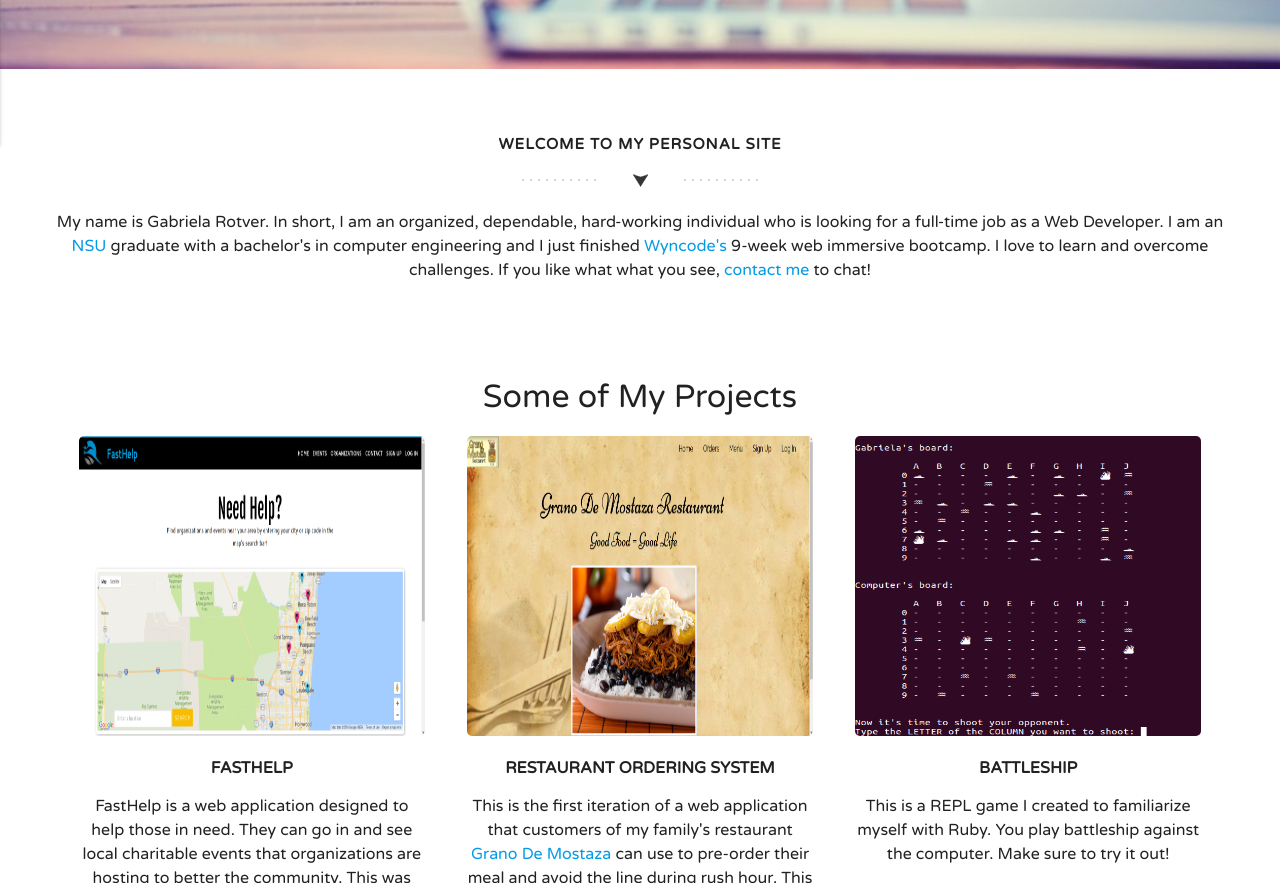
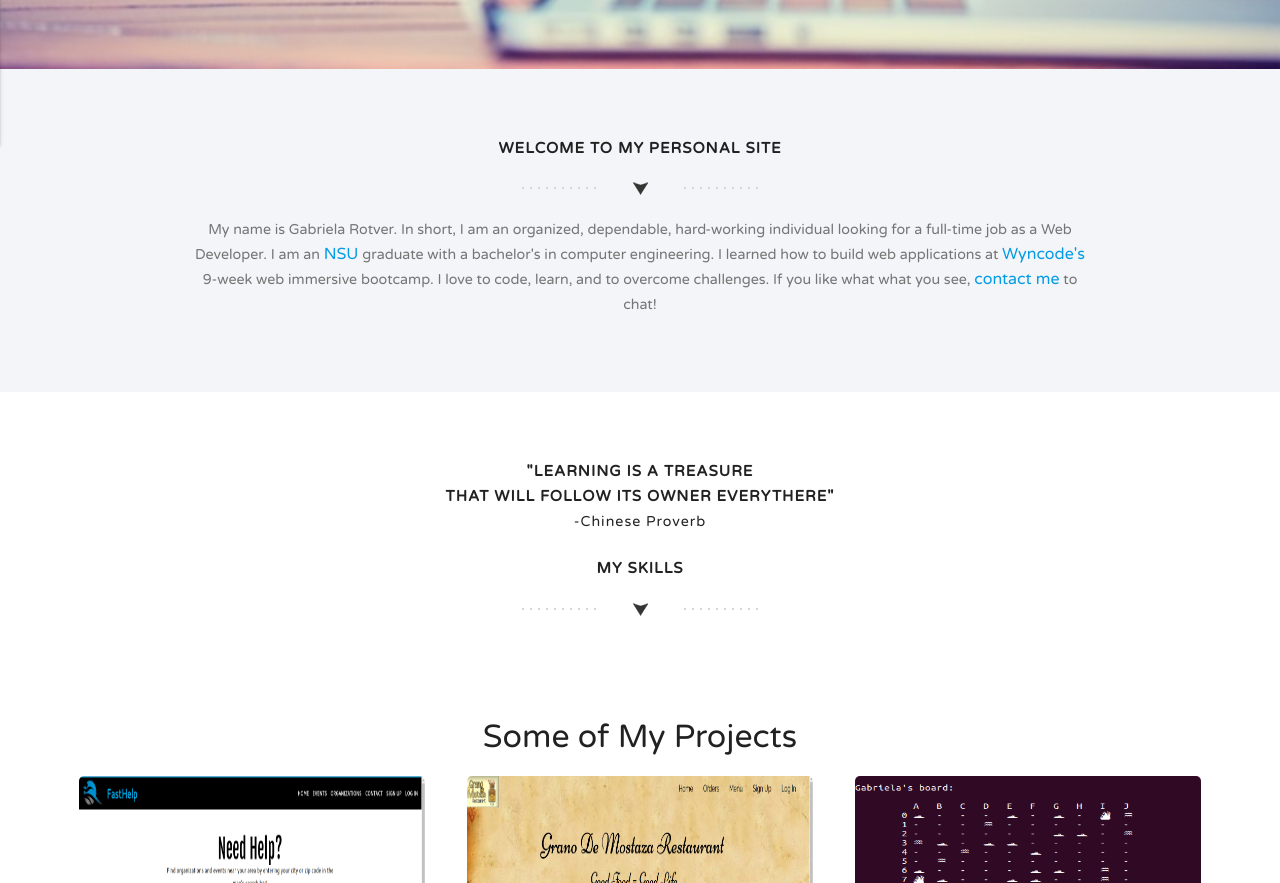
Before and after one commit to gabrielarotver/rotverPortfolio, a plain HTML site: page index.html in a window 1280 px wide. Shown: the part 715-1598 px from the top of the page. Drawn offline with nearby package versions, Linux system fonts and the light colour scheme.

Commit message:
added quote

```diff
--- a/css/index.css
+++ b/css/index.css
@@ -52,16 +52,37 @@ section#name div a {
   background-color: #3DC9B3;
 }
 
+section.centeredSection {
+  padding: 3rem 0 4rem;
+  text-align: center;
+}
 section#welcome {
-  padding: 3rem;
-  text-align: center;
+  background: #f3f5f8;
 }
 
 h3.title {
   font-size: 1rem;
   letter-spacing: 1px;
   font-weight: bold;
+  line-height: 25px;
 }
+
+section#welcome p {
+  width: 70%;
+  margin: 1rem auto;
+  color: #757575;
+  line-height: 25px;
+  font-size: 0.95rem;
+}
+
+
+/***************SKILLS********************/
+h3.title small {
+  font-weight: normal;
+  font-size: 0.95rem;
+}
+
+
 
 /**************PROJECTS*****************/
 section.projects {
--- a/index.html
+++ b/index.html
@@ -51,17 +51,25 @@
         <h3>I program robots<br>and build web applications.</h3>
         <a href="#welcome" class="waves-effect waves-light btn-large">Learn More...</a>
       </div>
-
     </section>
 
-    <section name="welcome" id="welcome">
+    <!-- Welcome -->
+    <section name="welcome" id="welcome" class="centeredSection">
       <h3 class="title">WELCOME TO MY PERSONAL SITE</h3>
       <img src="./images/pagebreak.png" alt="" />
-
       <p>
-        My name is Gabriela Rotver. In short, I am an organized, dependable, hard-working individual who is looking for a full-time job as a Web Developer. I am an <a href="http://www.nova.edu/">NSU</a> graduate with a bachelor's in computer engineering and I just finished <a href="https://wyncode.co/">Wyncode's</a> 9-week web immersive bootcamp. I love to learn and overcome challenges. If you like what what you see,     <a href="#">contact me</a> to chat!
+        My name is Gabriela Rotver. In short, I am an organized, dependable, hard-working individual looking for a full-time job as a Web Developer. I am an <a href="http://www.nova.edu/">NSU</a> graduate with a bachelor's in computer engineering. I learned how to build web applications at <a href="https://wyncode.co/">Wyncode's</a> 9-week web immersive bootcamp. I love to code, learn, and to overcome challenges. If you like what what you see,     <a href="#">contact me</a> to chat!
       </p>
     </section>
+
+    <!-- Skills -->
+    <section id="skills" class="centeredSection">
+      <h3 class="title">"LEARNING IS A TREASURE<br>THAT WILL FOLLOW ITS OWNER EVERYTHERE"<small><br>-Chinese Proverb</small></h3>
+      <h3 class="title">MY SKILLS</h3>
+      <img src="./images/pagebreak.png" alt="" />
+    </section>
+
+
     <!-- Different Projects -->
     <section class="projects">
       <div class="title">Some of My Projects</div>
```
